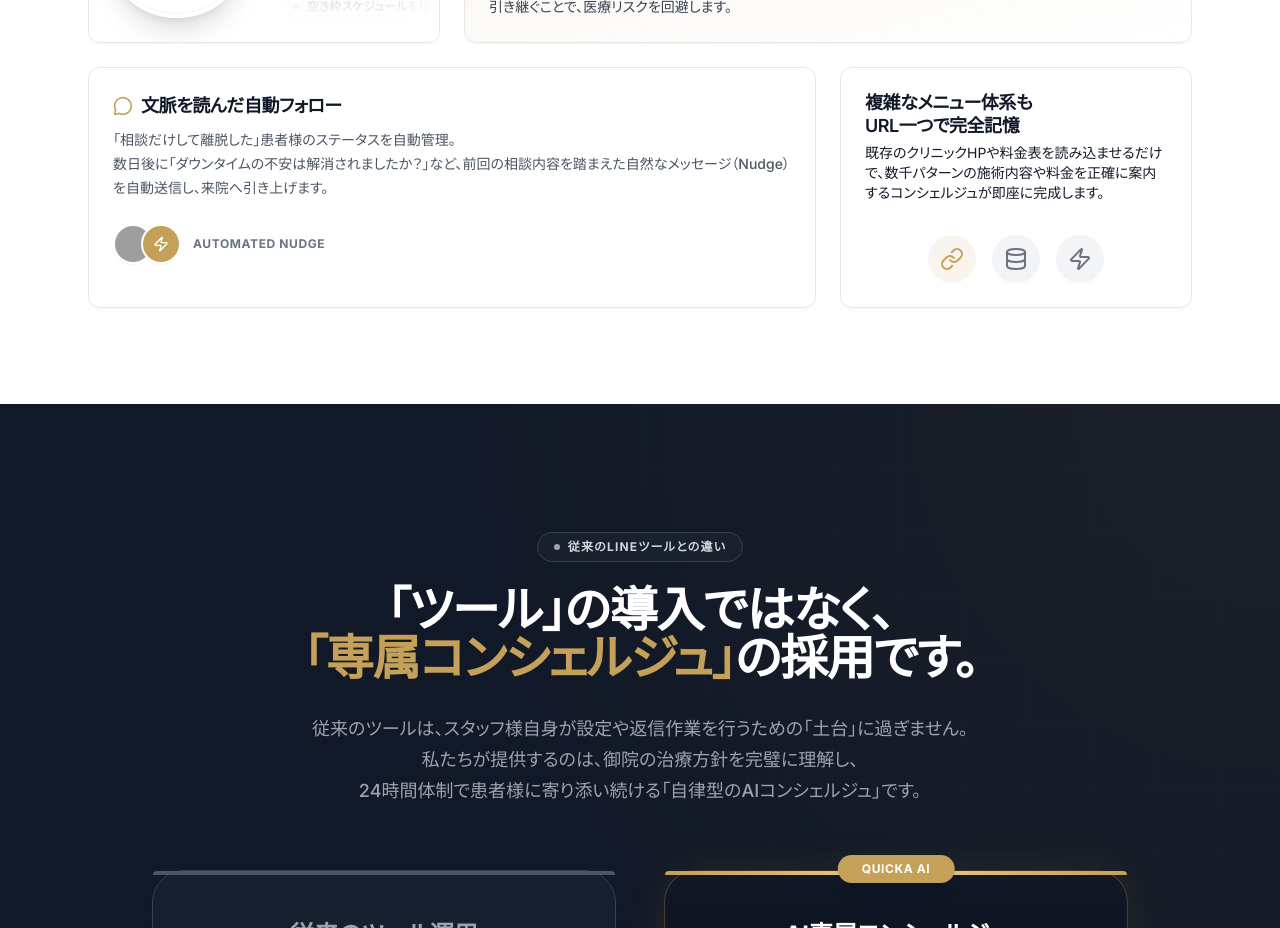
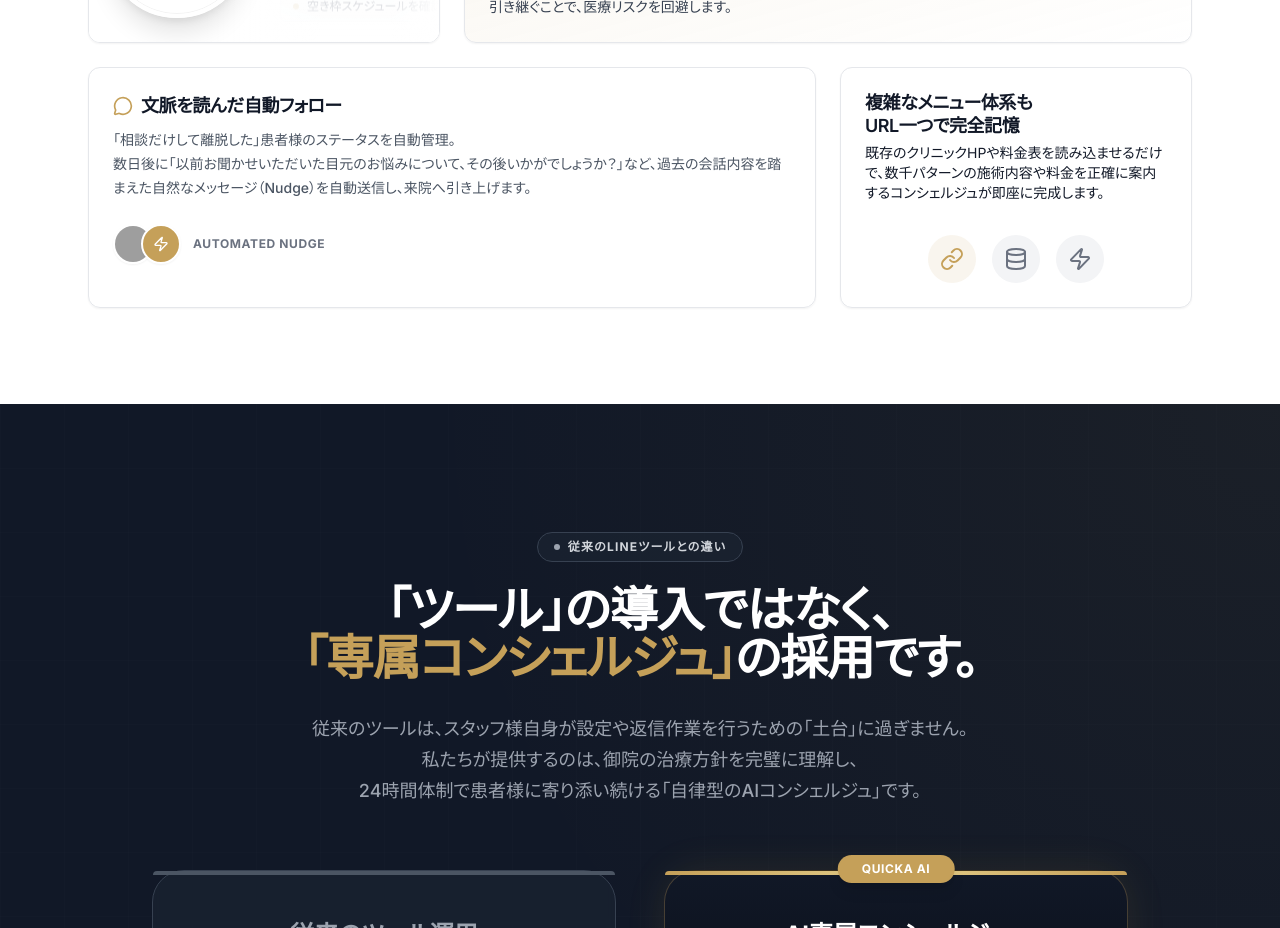
Before and after one commit to mikamishunpei/quicka-sdr-lp, a React (Vite) app: page /clinic in a window 1280 px wide. Shown: the part 4120-5048 px from the top of the page. Built offline with nearby package versions, Linux system fonts and the light colour scheme; grey boxes are pictures that could not be loaded.

Commit message:
Update journey card copy to use more specific follow-up example

```diff
--- a/src/components/clinic/ClinicBento.tsx
+++ b/src/components/clinic/ClinicBento.tsx
@@ -160,7 +160,7 @@ const JourneyCard = () => (
     </div>
     <CardDescription className="mt-2 text-sm leading-relaxed text-gray-600 font-medium">
       「相談だけして離脱した」患者様のステータスを自動管理。<br />
-      数日後に「ダウンタイムの不安は解消されましたか？」など、前回の相談内容を踏まえた自然なメッセージ（Nudge）を自動送信し、来院へ引き上げます。
+      数日後に「以前お聞かせいただいた目元のお悩みについて、その後いかがでしょうか？」など、過去の会話内容を踏まえた自然なメッセージ（Nudge）を自動送信し、来院へ引き上げます。
     </CardDescription>
     <div className="mt-6 flex items-center gap-3">
       <div className="flex -space-x-3">
```
